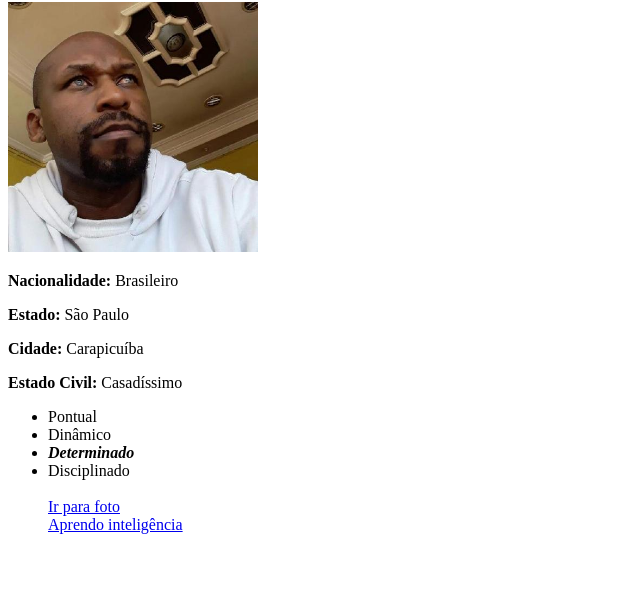
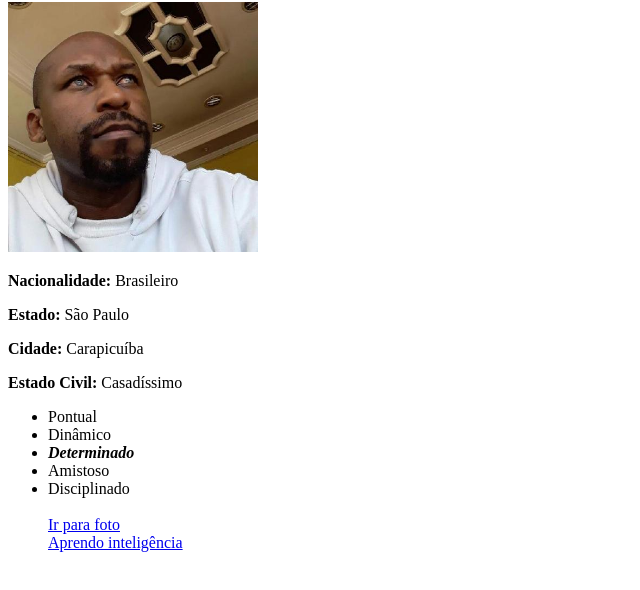
Before and after one commit to michael-petterson-06/portifolio-teste, a plain HTML site: page index.html in a window 1280 px wide. Shown: the part 78-668 px from the top of the page, without its empty margins (0-640 px from the left). Drawn offline with Linux system fonts and the light colour scheme.

Commit message:
esta ficando complicado

```diff
--- a/index.html
+++ b/index.html
@@ -17,6 +17,7 @@
         <li>Pontual</li>
         <li>Dinâmico</li>
         <li><Strong><em>Determinado</em></Strong></li>
+        <li>Amistoso</li>
         <li>Disciplinado</li><br>
         <a href="#teste"> Ir para foto</a><br>
         <a href="https://www.amazon.com.br/Cole%C3%A7%C3%A3o-Neuroaprendizagem-Brinde-Adesivo-Sci/dp/8576574381/ref=sr
```
